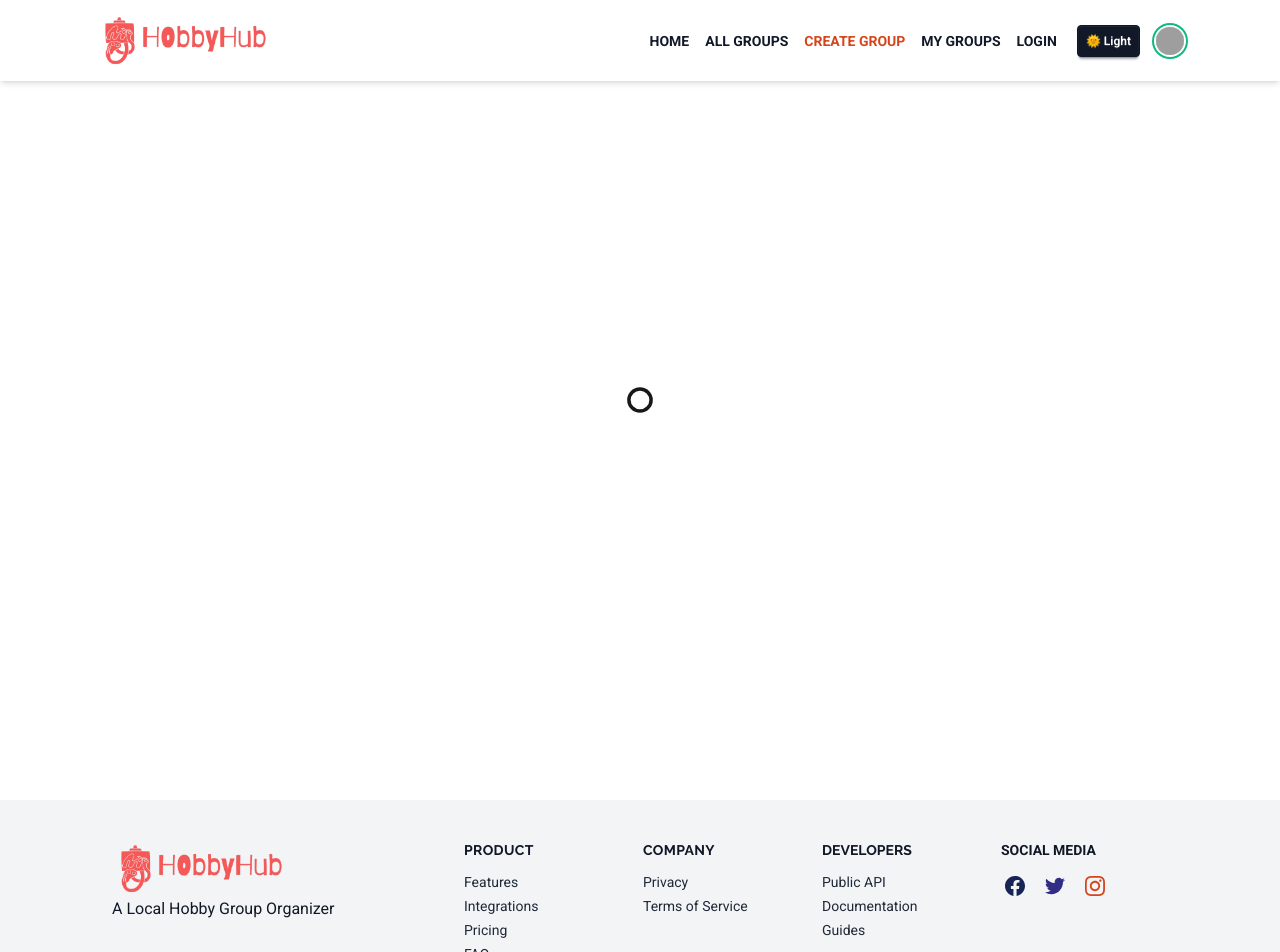
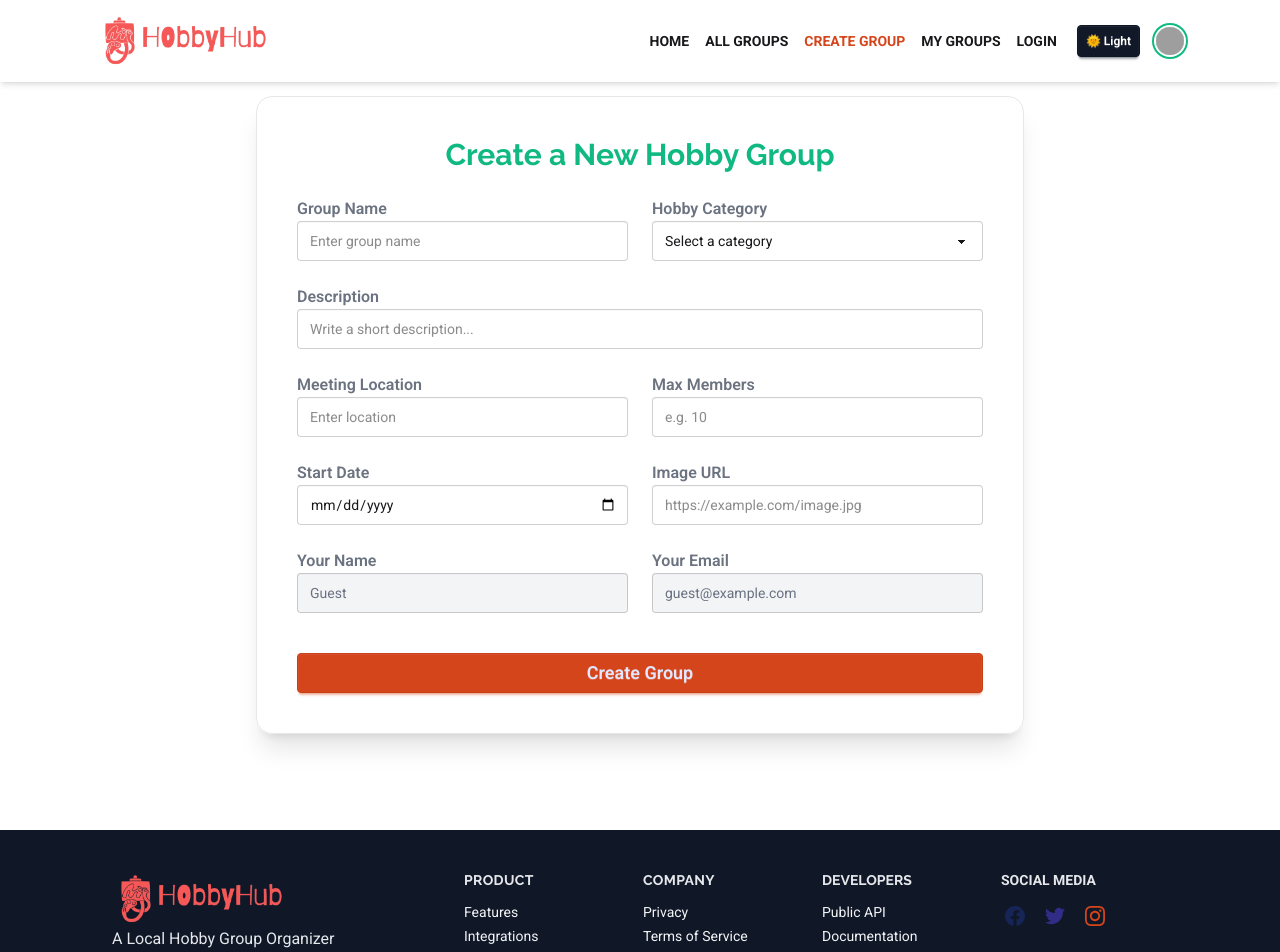
Before and after one commit to roni-biswas/HobbyHub, a React (Vite) app: page /create-group in a window 1280 px wide. Shown: the top 952 px of the page. Built offline with nearby package versions, Linux system fonts and the light colour scheme; grey boxes are pictures that could not be loaded.

Commit message:
added create group form page static

```diff
--- a/src/components/FeaturedGroups.jsx
+++ b/src/components/FeaturedGroups.jsx
@@ -7,15 +7,13 @@ const sampleGroups = [
     name: "Book Club",
     description:
       "A group for book lovers to discuss and share their favorite reads.",
-    imageURL:
-      "https://images.unsplash.com/photo-1512820790803-83ca734da794?auto=format&fit=crop&w=400&q=60",
+    imageURL: "https://i.ibb.co/LDjhmH9t/photo-1512820790803-83ca734da794.jpg",
   },
   {
     _id: "2",
     name: "Photography Lovers",
     description: "Share photos and tips for photography enthusiasts.",
-    imageURL:
-      "https://images.unsplash.com/photo-1506744038136-46273834b3fb?auto=format&fit=crop&w=400&q=60",
+    imageURL: "https://i.ibb.co/ycQFXPR4/photo-1506744038136-46273834b3fb.jpg",
   },
   {
     _id: "3",
--- a/src/components/Footer.jsx
+++ b/src/components/Footer.jsx
@@ -4,15 +4,15 @@ import { Link } from "react-router";
 
 const Footer = () => {
   return (
-    <footer className="px-4 divide-y bg-gray-100  text-gray-800">
+    <footer className="px-4 divide-y bg-gray-900  text-gray-100">
       <div className="max-w-screen-7xl px-4 md:px-12 lg:px-16 xl:px-24 flex flex-col justify-between py-10 mx-auto space-y-8 lg:flex-row lg:space-y-0">
         <aside>
           <img className="w-[180px]" src={brandLogo} alt="Brand Logo" />
-          <p className="text-base-200">A Local Hobby Group Organizer</p>
+          <p className="text-accent">A Local Hobby Group Organizer</p>
         </aside>
         <div className="grid grid-cols-2 text-sm gap-x-3 gap-y-8 lg:w-2/3 sm:grid-cols-4">
           <div className="space-y-3">
-            <h3 className="tracking-wide uppercase text-gray-900 font-bold">
+            <h3 className="tracking-wide uppercase text-accent font-bold">
               Product
             </h3>
             <ul className="space-y-1">
@@ -39,7 +39,7 @@ const Footer = () => {
             </ul>
           </div>
           <div className="space-y-3">
-            <h3 className="tracking-wide uppercase text-gray-900 font-bold">
+            <h3 className="tracking-wide uppercase text-accent font-bold">
               Company
             </h3>
             <ul className="space-y-1">
@@ -56,7 +56,7 @@ const Footer = () => {
             </ul>
           </div>
           <div className="space-y-3">
-            <h3 className="uppercase text-gray-900 font-bold">Developers</h3>
+            <h3 className="uppercase text-accent font-bold">Developers</h3>
             <ul className="space-y-1">
               <li>
                 <Link rel="noopener noreferrer" to="/">
@@ -76,9 +76,7 @@ const Footer = () => {
             </ul>
           </div>
           <div className="space-y-3">
-            <div className="uppercase text-gray-900 font-bold">
-              Social media
-            </div>
+            <div className="uppercase text-accent font-bold">Social media</div>
             <div className="flex justify-start space-x-3">
               <a
                 rel="noopener noreferrer"
@@ -128,7 +126,7 @@ const Footer = () => {
           </div>
         </div>
       </div>
-      <div className="py-6 text-sm text-center text-base-300">
+      <div className="py-6 text-sm text-center text-gray-500">
         <p>
           Copyright © {new Date().getFullYear()} - All right reserved by Hobby
           Group Organizer
--- a/src/components/Navbar.jsx
+++ b/src/components/Navbar.jsx
@@ -6,7 +6,7 @@ import ThemeToggle from "./ThemeToggle";
 const Navbar = () => {
   const navLinkClass = ({ isActive }) =>
     `inline-block text-sm uppercase after:duration-1000 ease-out after:block after:h-0.5 after:w-full after:origin-bottom-right after:scale-x-0 after:bg-red-500 after:transition-transform hover:after:origin-bottom-left hover:after:scale-x-100 ${
-      isActive ? "text-primary" : "text-base-200"
+      isActive ? "text-primary" : ""
     }`;
   const links = (
     <>
@@ -39,7 +39,7 @@ const Navbar = () => {
   );
   return (
     <header
-      className={`fixed top-0 left-0 right-0 z-50  bg-opacity-30  shadow-md backdrop-blur-md bg-base-100/30
+      className={`fixed top-0 left-0 right-0 z-50 border-b-1 border-b-white/40 bg-opacity-30  shadow-md backdrop-blur-md bg-base-100/30
         }`}
     >
       <div className="navbar p-0 py-3 max-w-screen-7xl mx-auto px-4 md:px-12 lg:px-16 xl:px-24">
--- a/src/index.css
+++ b/src/index.css
@@ -11,7 +11,6 @@
   --color-secondary: #10b981;
   --color-base-200: #111827;
   --color-base-300: #6b7280;
-  --color-base-400: #f9fafb;
   --color-accent: #e5e7eb;
 }
 
--- a/src/pages/CreateGroup.jsx
+++ b/src/pages/CreateGroup.jsx
@@ -1,9 +1,133 @@
 import React from "react";
 
-const CreateGroup = () => {
+const categories = [
+  "Drawing & Painting",
+  "Photography",
+  "Video Gaming",
+  "Fishing",
+  "Running",
+  "Cooking",
+  "Reading",
+  "Writing",
+];
+
+const CreateGroup = ({ user }) => {
   return (
-    <div>
-      <h2>Create Group Page</h2>
+    <div className="min-h-screen flex items-center justify-center px-4 py-24">
+      <div className="bg-white/80 backdrop-blur-lg shadow-xl p-8 md:p-10 rounded-2xl w-full max-w-3xl border border-gray-200">
+        <h2 className="text-3xl font-bold text-center text-secondary mb-6">
+          Create a New Hobby Group
+        </h2>
+        <form className="grid grid-cols-1 md:grid-cols-2 gap-6">
+          <div className="form-control">
+            <label className="label font-semibold text-base-300 text-base-300">
+              Group Name
+            </label>
+            <input
+              type="text"
+              placeholder="Enter group name"
+              className="input input-bordered w-full"
+            />
+          </div>
+
+          <div className="form-control">
+            <label className="label font-semibold text-base-300">
+              Hobby Category
+            </label>
+            <select className="select select-bordered w-full">
+              <option disabled selected>
+                Select a category
+              </option>
+              {categories.map((category, idx) => (
+                <option key={idx}>{category}</option>
+              ))}
+            </select>
+          </div>
+
+          <div className="form-control md:col-span-2">
+            <div className="flex flex-col">
+              <label className="label font-semibold text-base-300">
+                Description
+              </label>
+              <input
+                type="text"
+                className="input input-bordered w-full py-0"
+                placeholder="Write a short description..."
+              ></input>
+            </div>
+          </div>
+
+          <div className="form-control">
+            <label className="label font-semibold text-base-300">
+              Meeting Location
+            </label>
+            <input
+              type="text"
+              placeholder="Enter location"
+              className="input input-bordered w-full"
+            />
+          </div>
+
+          <div className="form-control">
+            <label className="label font-semibold text-base-300">
+              Max Members
+            </label>
+            <input
+              type="number"
+              placeholder="e.g. 10"
+              className="input input-bordered w-full"
+            />
+          </div>
+
+          <div className="form-control">
+            <label className="label font-semibold text-base-300">
+              Start Date
+            </label>
+            <input type="date" className="input input-bordered w-full" />
+          </div>
+
+          <div className="form-control">
+            <label className="label font-semibold text-base-300">
+              Image URL
+            </label>
+            <input
+              type="url"
+              placeholder="https://example.com/image.jpg"
+              className="input input-bordered w-full"
+            />
+          </div>
+
+          <div className="form-control">
+            <label className="label font-semibold text-base-300">
+              Your Name
+            </label>
+            <input
+              type="text"
+              value={user?.name || "Guest"}
+              readOnly
+              className="input input-bordered bg-gray-100 text-gray-500 w-full"
+            />
+          </div>
+
+          <div className="form-control">
+            <label className="label font-semibold text-base-300">
+              Your Email
+            </label>
+            <input
+              type="email"
+              value={user?.email || "guest@example.com"}
+              readOnly
+              className="input input-bordered bg-gray-100 text-gray-500 w-full"
+            />
+          </div>
+
+          <div className="form-control md:col-span-2 mt-4">
+            <button className="btn btn-primary w-full text-lg">
+              Create Group
+            </button>
+          </div>
+        </form>
+      </div>
     </div>
   );
 };
--- a/src/routes/Routes.jsx
+++ b/src/routes/Routes.jsx
@@ -28,9 +28,9 @@ const router = createBrowserRouter([
       {
         path: "create-group",
         element: (
-          <PrivetRoute>
-            <CreateGroup />
-          </PrivetRoute>
+          // <PrivetRoute>
+          <CreateGroup />
+          // </PrivetRoute>
         ),
       },
       {
```
